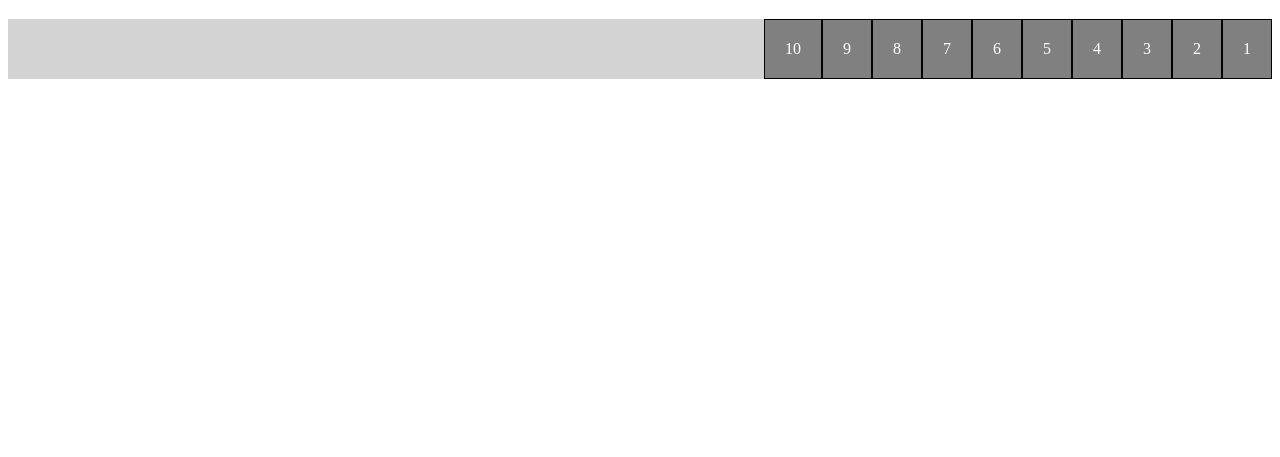
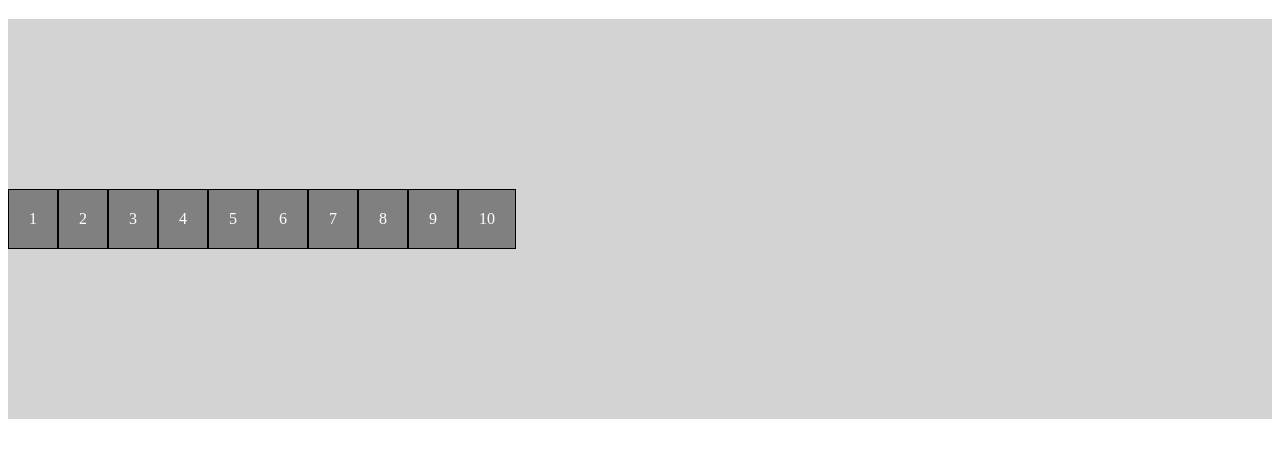
Before and after one commit to LeandroMenesesAzevedo/Modulo05-Curso-HTML-CSS, a plain HTML site: page flexbox/flex006/index.html in a window 1280 px wide. Shown: the part 61-518 px from the top of the page. Drawn offline with Linux system fonts and the light colour scheme.

Commit message:
align content

```diff
--- a/flexbox/flex006/index.html
+++ b/flexbox/flex006/index.html
@@ -9,8 +9,9 @@
                 background-color: lightgray;
 
                 display: flex;
-                height: 60px;
-                flex-direction:row-reverse;
+                height:400px;
+                align-content: space-around;
+                flex-flow:row wrap;
 
         }
 
```
